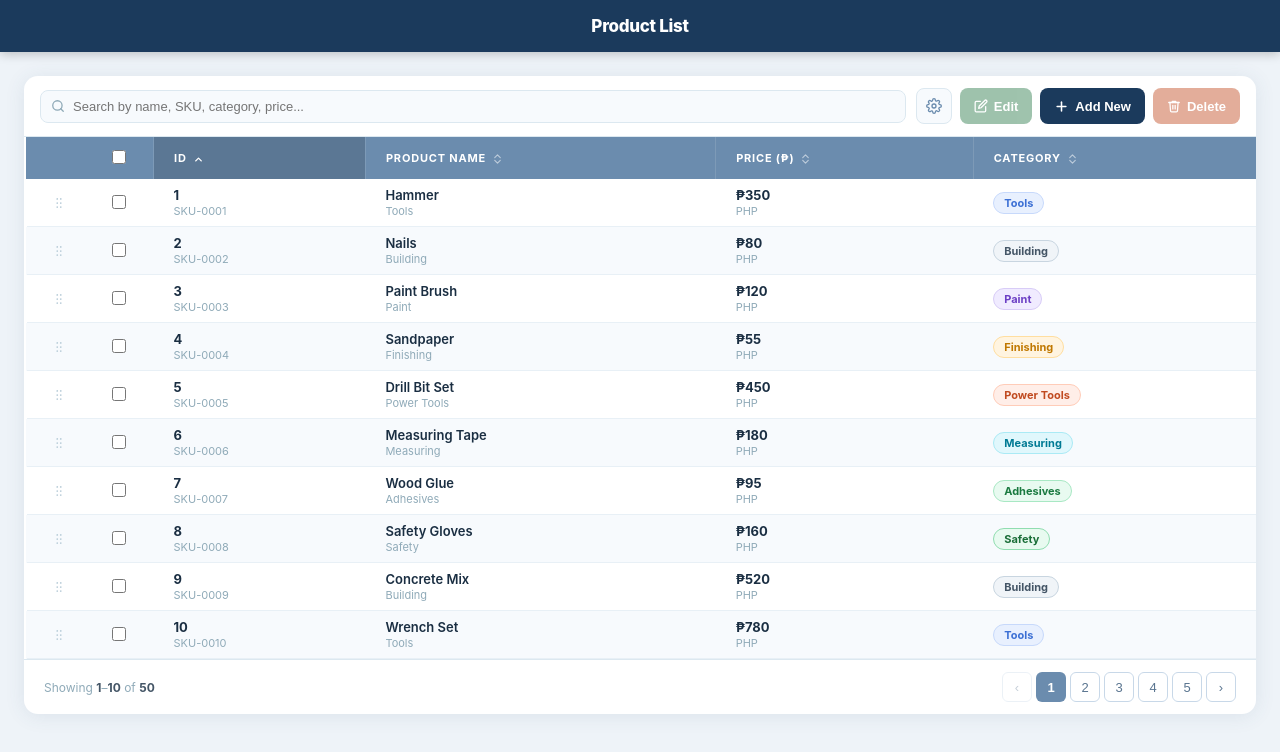
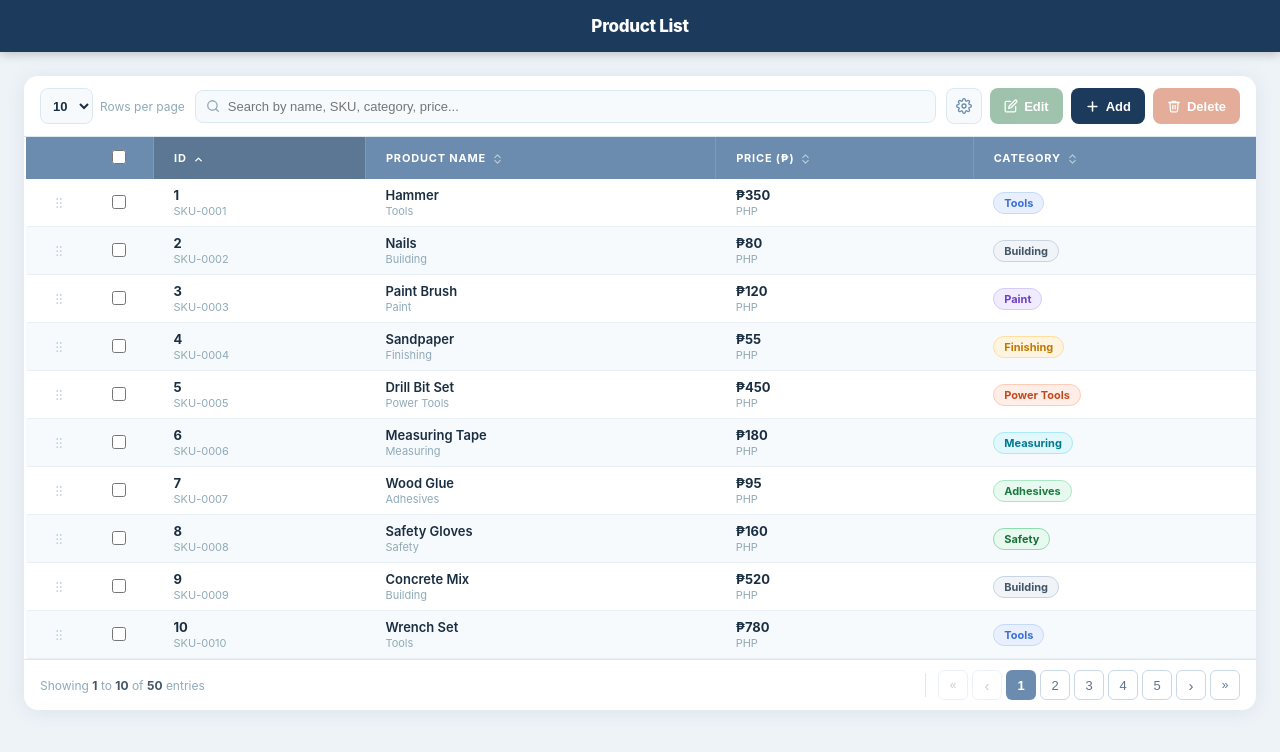
Before and after one commit to Mekaela-23/Bacus_E-commerce, a React (Create React App) app: page / in a window 1280 px wide. Shown: the top 752 px of the page. Built offline with nearby package versions, Linux system fonts and the light colour scheme.

Commit message:
DATA TABLE FINALLY UPDATED

```diff
--- a/src/components/data-table/datatable.js
+++ b/src/components/data-table/datatable.js
@@ -46,7 +46,7 @@ const CAT_STYLE = {
   "Flooring":{bg:"#fdeef7",color:"#a8196a",border:"#f0b8da"},
 };
 const CATS = Object.keys(CAT_STYLE);
-const RPP = 10;
+const RPP_OPTIONS = [5, 10, 25, 50];
 
 // ── Row height options ─────────────────────────────────────────
 const ROW_HEIGHT_OPTIONS = [
@@ -491,7 +491,8 @@ export default function ProductTable() {
   const [showBulkDelete,setShowBulkDelete]=useState(false);
   const [showEdit,setShowEdit]=useState(false);
   const [activeItem,setActiveItem]=useState(null);
-  const [rowHeightKey, setRowHeightKey] = useState("sm");   // ← NEW
+  const [rowHeightKey, setRowHeightKey] = useState("sm");
+  const [rpp, setRpp] = useState(10);
   const cbRef=useRef(null);
   const dragItem=useRef(null);
 
@@ -508,12 +509,12 @@ export default function ProductTable() {
     return sortDir==="asc"?String(av).localeCompare(String(bv)):String(bv).localeCompare(String(av));
   }),[filtered,sortKey,sortDir]);
 
-  const totalPages=Math.max(1,Math.ceil(sorted.length/RPP));
-  const paginated=rowOrder||(sorted.slice((page-1)*RPP,page*RPP));
+  const totalPages=Math.max(1,Math.ceil(sorted.length/rpp));
+  const paginated=rowOrder||(sorted.slice((page-1)*rpp,page*rpp));
   const allChecked=paginated.length>0&&paginated.every(i=>selected.includes(i.id));
   const someChecked=paginated.some(i=>selected.includes(i.id))&&!allChecked;
 
-  useEffect(()=>{setRowOrder(null);},[page,sortKey,sortDir,search,products]);
+  useEffect(()=>{setRowOrder(null);},[page,sortKey,sortDir,search,products,rpp]);
   useEffect(()=>{if(cbRef.current)cbRef.current.indeterminate=someChecked;},[someChecked]);
   // eslint-disable-next-line react-hooks/exhaustive-deps
   useEffect(()=>{if(page>totalPages)setPage(totalPages);},[totalPages]);
@@ -560,6 +561,17 @@ export default function ProductTable() {
           `}</style>
           <div className="toolbar-wrap" style={{padding:"12px 16px",borderBottom:"1px solid #dce8f0",display:"flex",alignItems:"center",gap:10,flexWrap:"wrap"}}>
 
+            {/* Rows Per Page */}
+            <div style={{display:"flex",alignItems:"center",gap:7,flexShrink:0}}>
+              <select
+                value={rpp}
+                onChange={e=>{setRpp(Number(e.target.value));setPage(1);}}
+                style={{height:36,padding:"0 8px",borderRadius:8,border:"1.5px solid #dce8f0",background:"#f7fafd",color:"#1a2e42",fontSize:13,fontWeight:600,outline:"none",cursor:"pointer"}}>
+                {RPP_OPTIONS.map(n=><option key={n} value={n}>{n}</option>)}
+              </select>
+              <span style={{fontSize:12,color:"#8faab8",whiteSpace:"nowrap"}}>Rows per page</span>
+            </div>
+
             {/* Search */}
             <div className="toolbar-search" style={{position:"relative",flex:1,minWidth:160}}>
               <svg style={{position:"absolute",left:11,top:"50%",transform:"translateY(-50%)",pointerEvents:"none"}} width="14" height="14" viewBox="0 0 24 24" fill="none" stroke="#8faab8" strokeWidth="2.2" strokeLinecap="round" strokeLinejoin="round">
@@ -602,9 +614,9 @@ export default function ProductTable() {
                 style={{height:36,padding:"0 14px",borderRadius:8,border:"none",background:"#1b3a5c",color:"#fff",fontSize:13,fontWeight:700,cursor:"pointer",display:"flex",alignItems:"center",gap:6,flexShrink:0,whiteSpace:"nowrap"}}
                 onMouseEnter={e=>e.currentTarget.style.background="#254e7a"}
                 onMouseLeave={e=>e.currentTarget.style.background="#1b3a5c"}
-                title="Add New">
+                title="Add">
                 <svg width="15" height="15" viewBox="0 0 24 24" fill="none" stroke="currentColor" strokeWidth="2.5" strokeLinecap="round"><line x1="12" y1="5" x2="12" y2="19"/><line x1="5" y1="12" x2="19" y2="12"/></svg>
-                <span className="btn-add-label">Add New</span>
+                <span className="btn-add-label">Add</span>
               </button>
 
               {/* Delete — icon + count on desktop, icon only on mobile */}
@@ -698,14 +710,20 @@ export default function ProductTable() {
           </div>
 
           {/* ── Pagination ── */}
-          <div style={{padding:"12px 20px",borderTop:"1px solid #dce8f0",display:"flex",justifyContent:"space-between",alignItems:"center",gap:8}}>
+          <div style={{padding:"10px 16px",borderTop:"1px solid #dce8f0",display:"flex",justifyContent:"space-between",alignItems:"center",gap:8,flexWrap:"wrap"}}>
             <div style={{fontSize:12,color:"#8faab8"}}>
-              Showing <strong style={{color:"#445566"}}>{sorted.length===0?0:Math.min((page-1)*RPP+1,sorted.length)}</strong>–<strong style={{color:"#445566"}}>{Math.min(page*RPP,sorted.length)}</strong> of <strong style={{color:"#445566"}}>{sorted.length}</strong>
+              Showing <strong style={{color:"#445566"}}>{sorted.length===0?0:Math.min((page-1)*rpp+1,sorted.length)}</strong> to <strong style={{color:"#445566"}}>{Math.min(page*rpp,sorted.length)}</strong> of <strong style={{color:"#445566"}}>{sorted.length}</strong> entries
             </div>
-            <div style={{display:"flex",gap:4,alignItems:"center"}}>
-              <button onClick={()=>setPage(p=>Math.max(1,p-1))} disabled={page===1} style={{...pBtn(false),opacity:page===1?0.35:1}}>‹</button>
-              {pageNums().map((p,i)=>p==="..."?<span key={"e"+i} style={{fontSize:13,color:"#8faab8",padding:"0 4px"}}>…</span>:<button key={p} onClick={()=>setPage(p)} style={pBtn(page===p)}>{p}</button>)}
-              <button onClick={()=>setPage(p=>Math.min(totalPages,p+1))} disabled={page===totalPages} style={{...pBtn(false),opacity:page===totalPages?0.35:1}}>›</button>
+            <div style={{display:"flex",alignItems:"center",gap:0}}>
+              {/* vertical divider */}
+              <div style={{width:1,height:24,background:"#dce8f0",marginRight:12}}/>
+              <div style={{display:"flex",gap:4,alignItems:"center"}}>
+                <button onClick={()=>setPage(1)} disabled={page===1} style={{...pBtn(false),opacity:page===1?0.35:1,fontSize:12}}>«</button>
+                <button onClick={()=>setPage(p=>Math.max(1,p-1))} disabled={page===1} style={{...pBtn(false),opacity:page===1?0.35:1,fontSize:15}}>‹</button>
+                {pageNums().map((p,i)=>p==="..."?<span key={"e"+i} style={{fontSize:13,color:"#8faab8",padding:"0 4px"}}>…</span>:<button key={p} onClick={()=>setPage(p)} style={pBtn(page===p)}>{p}</button>)}
+                <button onClick={()=>setPage(p=>Math.min(totalPages,p+1))} disabled={page===totalPages} style={{...pBtn(false),opacity:page===totalPages?0.35:1,fontSize:15}}>›</button>
+                <button onClick={()=>setPage(totalPages)} disabled={page===totalPages} style={{...pBtn(false),opacity:page===totalPages?0.35:1,fontSize:12}}>»</button>
+              </div>
             </div>
           </div>
         </div>
```
